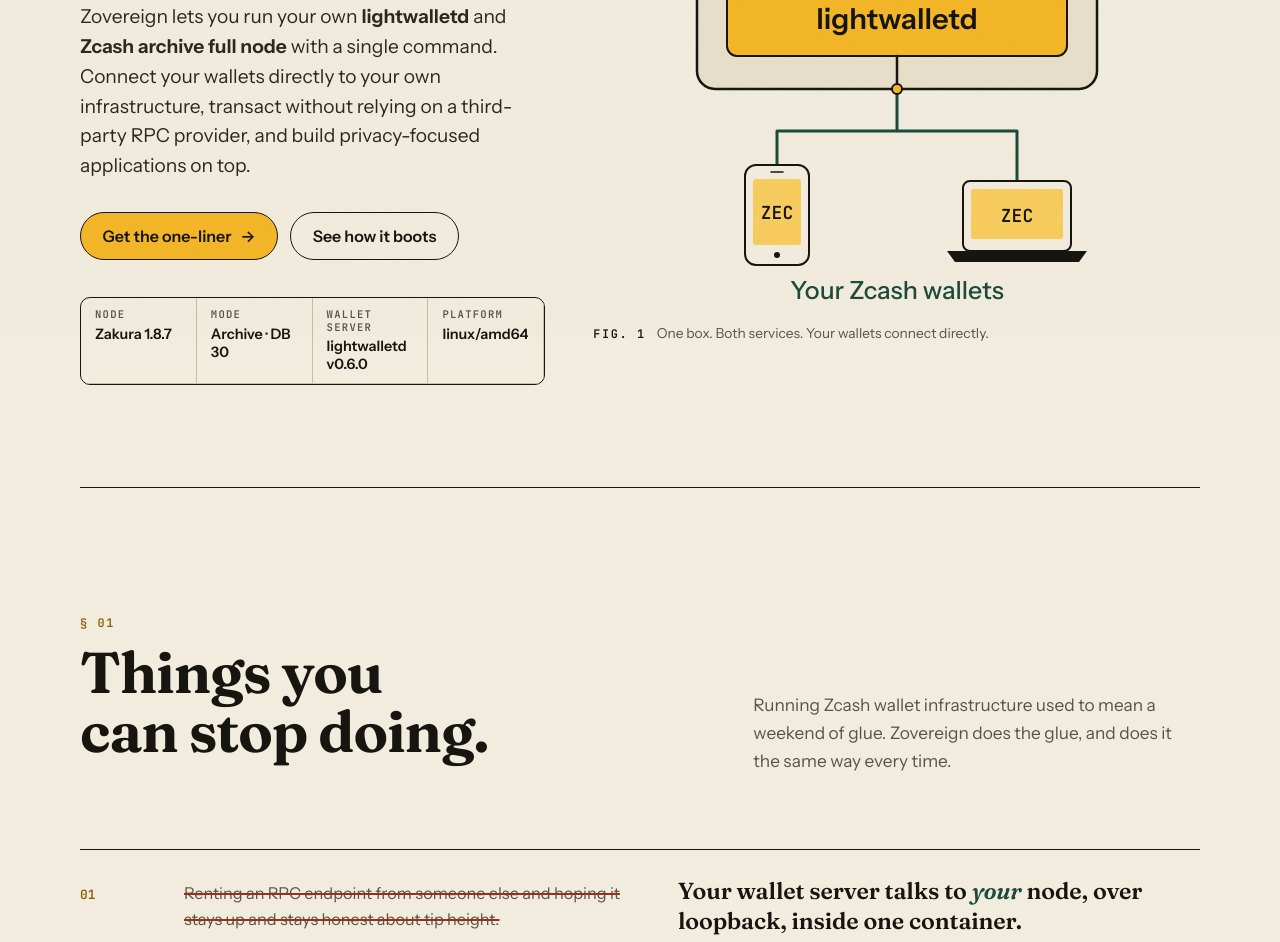
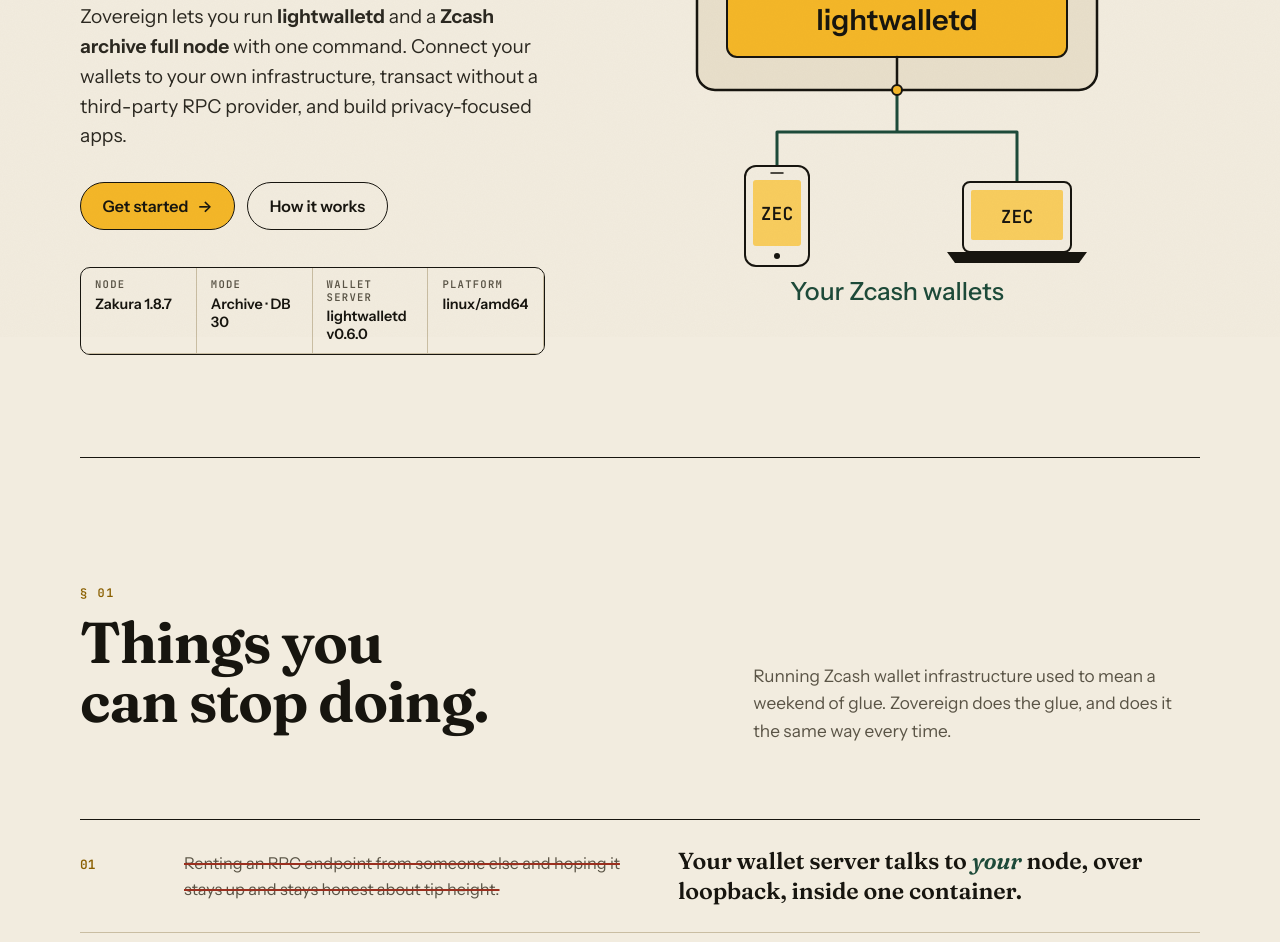
Before and after one commit to zcashlabs/zovereign, a plain HTML site: page website/dist/index.html in a window 1280 px wide. Shown: the part 463-1405 px from the top of the page. Drawn offline with Linux system fonts and the light colour scheme.

Commit message:
Refine landing page copy and buttons, remove captions, and add README logo

```diff
--- a/website/dist/index.html
+++ b/website/dist/index.html
@@ -73,10 +73,10 @@
     <div class="hero-copy">
       <p class="kicker"><span class="dot" aria-hidden="true"></span> Self-hosted Zcash infrastructure · one Docker image</p>
       <h1 id="hero-title" class="display">Run your own Zcash stack.</h1>
-      <p class="lede">Zovereign lets you run your own <strong>lightwalletd</strong> and <strong>Zcash archive full node</strong> with a single command. Connect your wallets directly to your own infrastructure, transact without relying on a third-party RPC provider, and build privacy-focused applications on top.</p>
+      <p class="lede">Zovereign lets you run <strong>lightwalletd</strong> and a <strong>Zcash archive full node</strong> with one command. Connect your wallets to your own infrastructure, transact without a third-party RPC provider, and build privacy-focused apps.</p>
       <div class="hero-actions">
-        <a class="btn btn-gold" href="#install">Get the one-liner <span aria-hidden="true">→</span></a>
-        <a class="btn btn-ghost" href="#how">See how it boots</a>
+        <a class="btn btn-gold" href="#install">Get started <span aria-hidden="true">→</span></a>
+        <a class="btn btn-ghost" href="#how">How it works</a>
       </div>
       <dl class="spec-plate" aria-label="Bundled versions">
         <div><dt>Node</dt><dd>Zakura 1.8.7</dd></div>
@@ -121,7 +121,7 @@
         </g>
         <text class="stack-wallet-label" x="300" y="562" text-anchor="middle">Your Zcash wallets</text>
       </svg>
-      <figcaption><span class="fig-no">Fig. 1</span> One box. Both services. Your wallets connect directly.</figcaption>
+
     </figure>
   </div>
 </section>
@@ -233,7 +233,7 @@
     <div class="inside-grid">
       <figure class="blueprint">
         <svg viewBox="0 0 1000 560" role="img" aria-labelledby="bp-t bp-d">
-          <title id="bp-t">Fig. 2: Blueprint of the Zovereign container</title>
+          <title id="bp-t">Blueprint of the Zovereign container</title>
           <desc id="bp-d">Inside the container boundary, Tini handles PID 1 and a Python supervisor manages the Zakura node and lightwalletd. They are joined by private RPC on 127.0.0.1:8232. Both store data in the zovereign-data volume. Port 8233 connects Zakura to Zcash peers outside. Port 9067 connects lightwalletd to a wallet on the host's loopback, or to a remote wallet through a tunnel or TLS.</desc>
           <defs>
             <pattern id="grid" width="24" height="24" patternUnits="userSpaceOnUse"><path d="M24 0H0V24" class="bp-grid"/></pattern>
@@ -306,7 +306,7 @@
             <circle cx="764" cy="286" r="14" class="bp-num"/><text x="764" y="291" class="bp-numt">7</text>
           </g>
         </svg>
-        <figcaption><span class="fig-no">Fig. 2</span> Blueprint. Hover or focus a part in the legend below to trace it.</figcaption>
+
       </figure>
 
       <ol class="legend" aria-label="Parts of the container">
--- a/website/dist/styles.css
+++ b/website/dist/styles.css
@@ -72,7 +72,7 @@ strong { font-weight: 650; }
   line-height: 1.02; letter-spacing: -.02em; margin: 0 0 .4em; max-width: 18ch; text-wrap: balance;
 }
 .lede { font-size: clamp(1.06rem, 1.5vw, 1.25rem); line-height: 1.55; max-width: 38em; color: var(--ink-2); margin: 0 0 1.6em; }
-.kicker, .sec-no, .step-no, .report-k, .fig-no {
+.kicker, .sec-no, .step-no, .report-k {
   font: 600 .74rem/1.3 var(--f-mono); letter-spacing: .14em; text-transform: uppercase;
 }
 .kicker { display: inline-flex; align-items: center; gap: .6em; margin: 0 0 1.6em; color: var(--green); }
@@ -158,8 +158,6 @@ strong { font-weight: 650; }
 .spec-plate dd { margin: 4px 0 0; font: 600 .9rem/1.25 var(--f-sans); }
 .hero-fig { margin: 0; }
 .stack-illustration { width: 100%; max-width: 600px; height: auto; display: block; margin: 0 auto; }
-figcaption { font-size: .86rem; color: var(--muted); margin-top: 10px; display: flex; gap: .8em; align-items: baseline; }
-.fig-no { color: var(--ink); white-space: nowrap; }
 
 /* One box, two services, direct wallet connections. */
 .stack-box { fill: var(--paper-2); stroke: var(--ink); stroke-width: 2.5; }
@@ -262,8 +260,6 @@ figcaption { font-size: .86rem; color: var(--muted); margin-top: 10px; display:
 .inside-grid { display: grid; grid-template-columns: 1fr; gap: 40px; }
 .blueprint { margin: 0; border: 1.5px solid rgba(242,236,223,.35); border-radius: var(--radius); padding: clamp(8px, 1.5vw, 18px); background: var(--green); }
 .blueprint svg { display: block; width: 100%; height: auto; }
-.blueprint figcaption { color: var(--ivory-dim); }
-.blueprint .fig-no { color: var(--gold); }
 .bp-grid { fill: none; stroke: rgba(242,236,223,.07); stroke-width: 1; }
 .bp-hull { fill: rgba(21,54,41,.55); stroke: var(--paper); stroke-width: 1.6; stroke-dasharray: 10 7; }
 .bp-cap { font: 600 11px/1 var(--f-mono); letter-spacing: .12em; fill: var(--gold); }
```
Also changed, not shown: assets/zovereign-logo.png (added), 1 other file.
